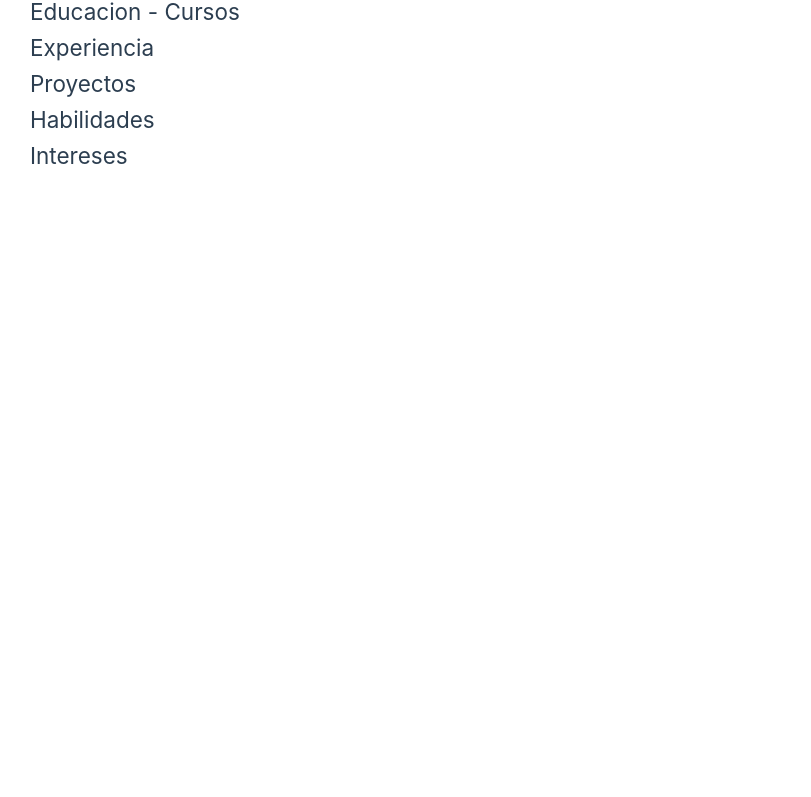
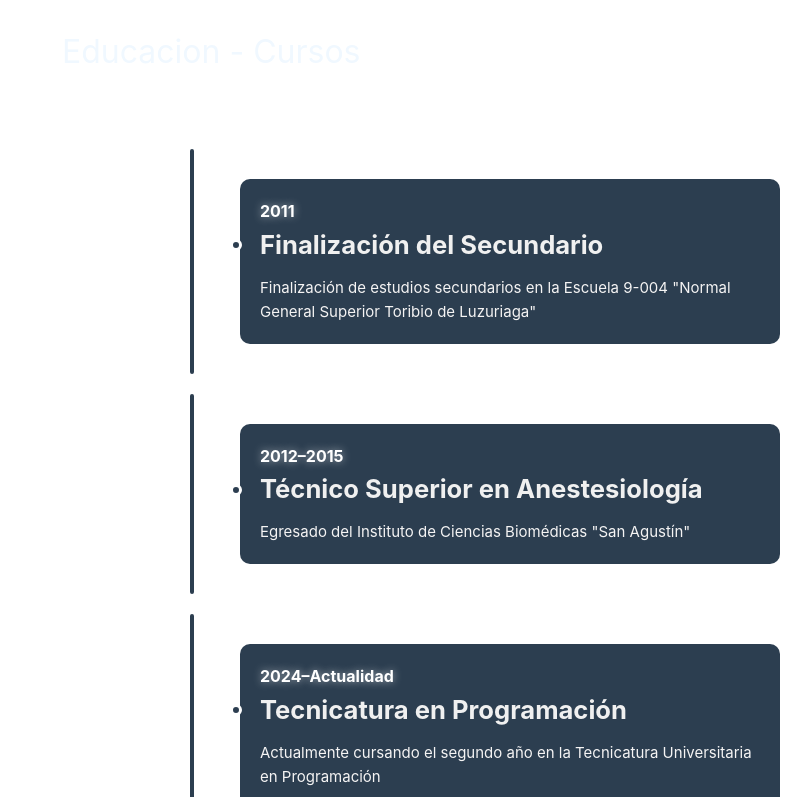
Before and after one commit to OskyMendez/Portafolio-Vuejs, a Vue app: page / in a window 1280 px wide. Shown: the part 698-1495 px from the top of the page, without its empty margins (130-941 px from the left). Before the commit the page ends 904 px from the top, so only its background shows below. Built offline with nearby package versions, Linux system fonts and the light colour scheme.

Commit message:
Creo la seccion Educacion del portafolio vuejs

```diff
--- a/src/App.vue
+++ b/src/App.vue
@@ -1,7 +1,7 @@
 <script setup>
 import NavBar from './components/NavBar.vue';
 import DatosPersonales from './components/DatosPersonales.vue';
-
+import Educacion from './components/Educacion.vue';
 
 </script>
 
@@ -14,9 +14,12 @@ import DatosPersonales from './components/DatosPersonales.vue';
 
 
 
+
   </header>
   <main>
+    <!-- el estilo de section se encuentra en base.css-->
     <section id="educacion"><h2>Educacion - Cursos </h2></section>
+    <Educacion />
     <section id="experiencia"><h2>Experiencia</h2></section>
     <section id="proyectos"><h2>Proyectos </h2></section>
     <section id="habilidades"><h2>Habilidades</h2></section>
@@ -27,6 +30,9 @@ import DatosPersonales from './components/DatosPersonales.vue';
 </template>
 
 <style scoped>
+educacion.{
+  color: blanchedalmond;
+}
 
 
 </style>
--- a/src/assets/base.css
+++ b/src/assets/base.css
@@ -87,3 +87,19 @@ body {
 li{
   list-style: none;
 }
+section{
+  padding: 2rem;
+  border-bottom: 1px;
+  margin: 3rem 0 rem 2rem 0rem;
+
+}
+
+section h2{
+  font-size: 2rem;
+  color: aliceblue;
+  margin-bottom: rgb(209,183,148);
+
+}
+section h3{
+  color: rgb(209,183,148);
+}
--- /dev/null
+++ b/src/components/Educacion.vue
@@ -0,0 +1,179 @@
+
+<script setup>
+const experiencias = [
+  {
+    fecha: '2011',
+    titulo: 'Finalización del Secundario',
+    descripcion: 'Finalización de estudios secundarios en la Escuela 9-004 "Normal General Superior Toribio de Luzuriaga"',
+  },
+  {
+    fecha: '2012–2015',
+    titulo: 'Técnico Superior en Anestesiología',
+    descripcion: 'Egresado del Instituto de Ciencias Biomédicas "San Agustín"',
+  },
+  {
+    fecha: '2024–Actualidad',
+    titulo: 'Tecnicatura en Programación',
+    descripcion: 'Actualmente cursando el segundo año en la Tecnicatura Universitaria en Programación',
+  },
+]
+</script>
+
+
+
+
+    <template>
+  <div class="timeline">
+    <div class="outer">
+      <div class="card" v-for="(exp, index) in experiencias" :key="index">
+        <div class="info">
+          <span class="fecha">{{ exp.fecha }}</span>
+          <h3 class="title">{{ exp.titulo }}</h3>
+          <p>{{ exp.descripcion }}</p>
+        </div>
+      </div>
+    </div>
+  </div>
+
+
+    <!--
+    <div class="timeline">
+  <div class="outer">
+    <div class="card">
+      <div class="info">
+        <span class="fecha">2011</span>
+        <h3 class="title">Finalizacion del Secundario</h3>
+        <p>Finalizacion de estudios secunadrio en la Escuela   9-004 "Normal General Superior Toribio de Luzuriaga"</p>
+      </div>
+    </div>
+    <div class="card">
+      <div class="info">
+        <span class="fecha">2012-2015</span>
+        <h3 class="title">Tecnico Superior en Anestesiologia</h3>
+        <p>Egresado del Instituto de Ciencias Biomedicas "San Agustin"</p>
+      </div>
+    </div>
+    <div class="card">
+      <div class="info">
+        <span class="fecha">2024-Actualidad</span>
+        <h3 class="title">Tecnicatura en Programacion</h3>
+        <p>Actualmente cursando el segundo año en la Tecnicatura Universitario en Programacion </p>
+      </div>
+    </div>
+
+
+
+
+  </div>
+</div>
+-->
+
+</template>
+<style scoped>
+:root {
+  --primary-color: #2c3e50;
+  --background-color: #2c3e50;
+  --font: sans-serif;
+  --card-bg: #2c3e50;
+  --card-shadow: rgba(0, 0, 0, 0.4);
+}
+
+body {
+  background: var(--background-color);
+  font-family: var(--font);
+  display: flex;
+  justify-content: center;
+  align-items: center;
+  min-height: 100vh;
+}
+
+/* Contenedor general centrado */
+.timeline-wrapper {
+  background-color: var(--card-bg);
+  padding: 30px;
+  border-radius: 20px;
+  box-shadow: 0 0 20px var(--card-shadow);
+  max-width: 900px;
+  width: 100%;
+  display: flex;
+  justify-content: center;
+}
+
+/* Timeline */
+.timeline {
+  background: var(--primary-color);
+  padding: 20px;
+  border-radius: 12px;
+  width: 100%;
+  display: flex;
+  flex-direction: column;
+  align-items: center;
+}
+
+/* Tarjetas */
+.card {
+  position: relative;
+  max-width: 600px;
+  width: 100%;
+  margin: 20px 0;
+  padding: 30px;
+  box-shadow: 0 0 12px rgba(255, 255, 255, 0.6); /* contorno blanco brillante */
+  border-radius: 12px; /* opcional para suavizar bordes */
+}
+
+
+/* Línea lateral */
+.card::before {
+  content: "";
+  position: absolute;
+  top: 0;
+  bottom: 0;
+  width: 4px;
+  background-color: #2c3e50;
+  left: -20px;
+  border-radius: 10px;
+}
+
+/* Contenido de cada tarjeta */
+.info {
+  background: #2c3e50 ;
+  color: rgb(245, 244, 244);
+  border-radius: 10px;
+  padding: 20px;
+  box-shadow: 0 0 10px rgba(255, 255, 255, 0.1);
+}
+.fecha{
+     color: #ffffff;
+  font-size: 1rem;
+  font-weight: bold;
+  text-shadow: 0 0 8px rgba(255, 255, 255, 0.6);
+  position: relative;
+  margin-bottom: 05px;
+
+}
+
+/* Títulos más blancos y brillantes */
+.title {
+  color: #f0f0f0; /* blanco más suave */
+  font-size: 1.6rem;
+  font-weight: bold;
+  position: relative;
+  margin-bottom: 10px;
+  text-shadow: none; /* se elimina el brillo */
+}
+
+/* Punto decorativo */
+.title::before {
+  content: "";
+  position: absolute;
+  width: 12px;
+  height: 12px;
+  background: #2c3e50;
+  border-radius: 50%;
+  border: 3px solid #ffffff;
+  left: -30px;
+  top: 50%;
+  transform: translateY(-50%);
+  box-shadow: none; /* se elimina el brillo del punto */
+}
+</style>
```
